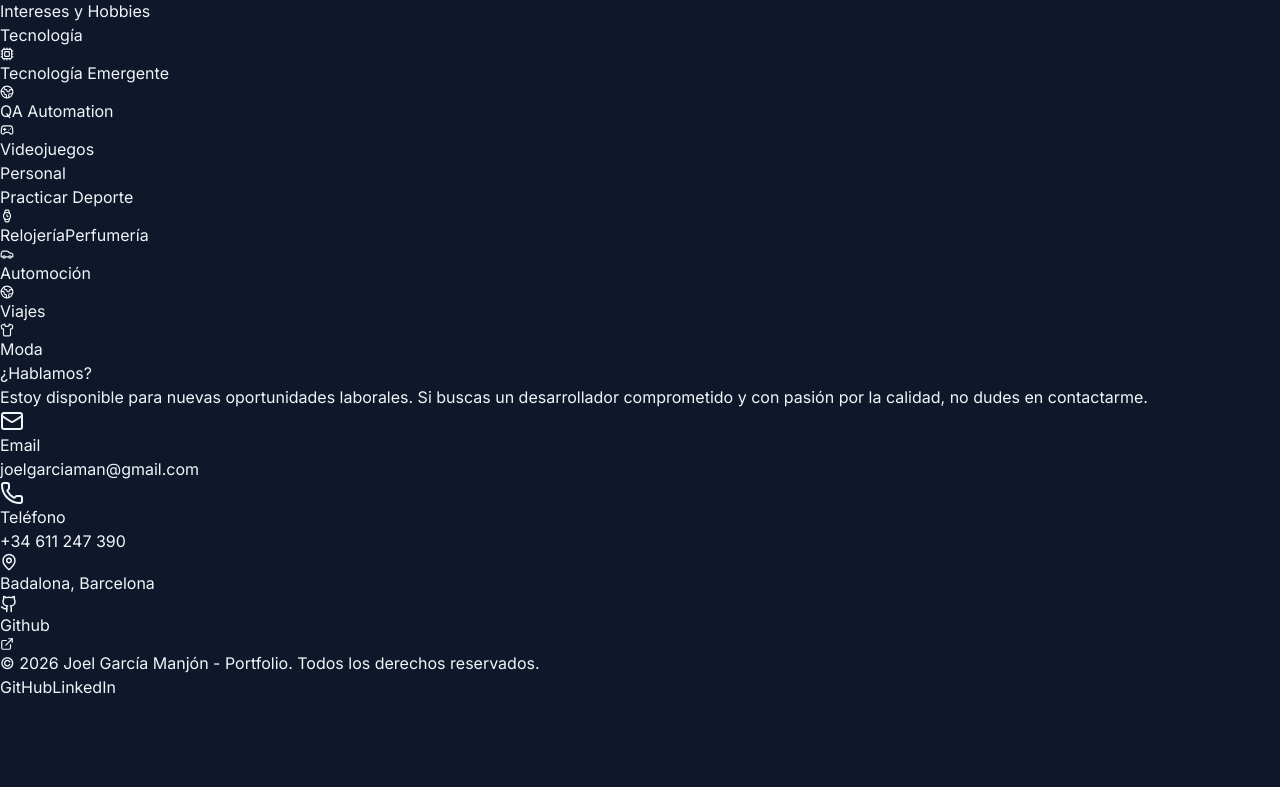
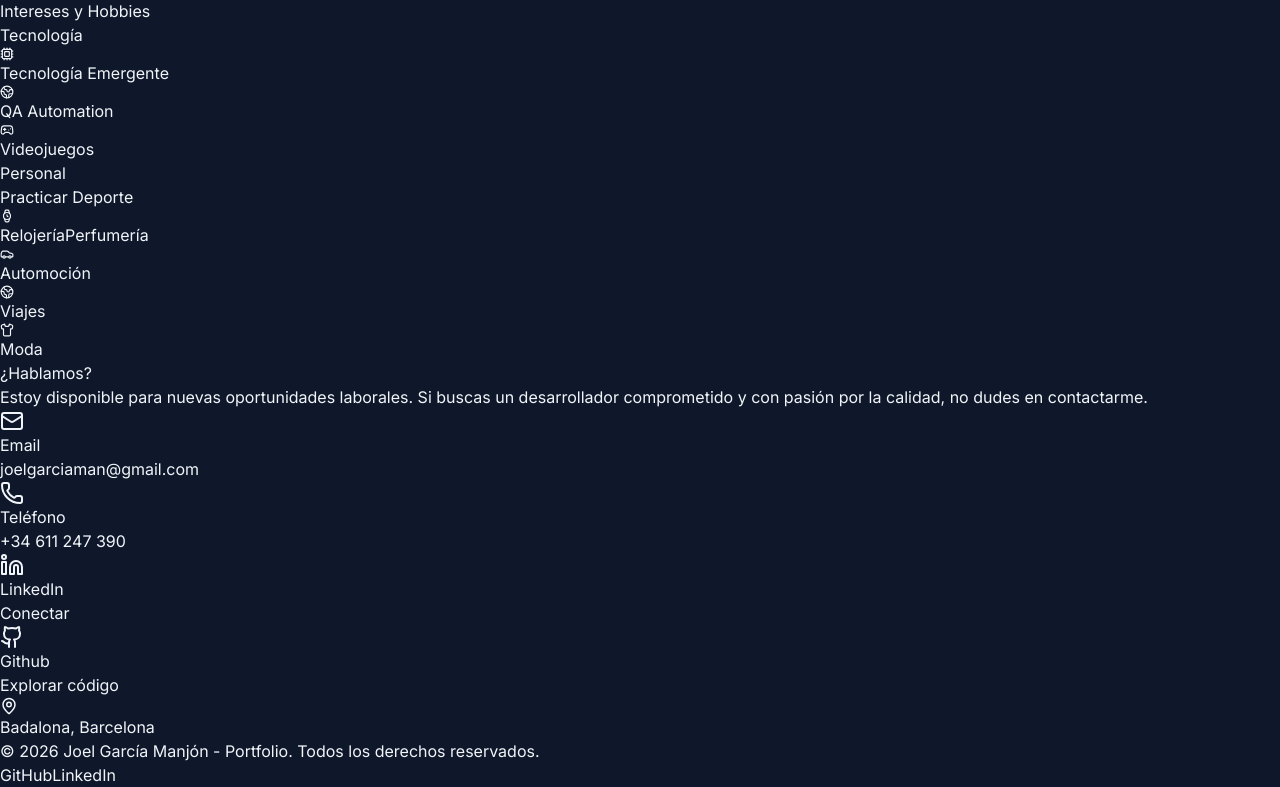
Before and after one commit to joelgarciaman/JoelPortfolio, a React (Vite) app: page / in a window 1280 px wide. Shown: the part 3173-3960 px from the top of the page. Before the commit the page ends 3872 px from the top, so only its background shows below. Built offline with nearby package versions, Linux system fonts and the light colour scheme.

Commit message:
contacto

```diff
--- a/src/components/Contact.tsx
+++ b/src/components/Contact.tsx
@@ -1,4 +1,4 @@
-import { Mail, Phone, MapPin, Github, ExternalLink } from 'lucide-react';
+import { Mail, Phone, MapPin, Github, Linkedin } from 'lucide-react';
 
 const Contact = () => {
     return (
@@ -29,17 +29,26 @@ const Contact = () => {
                         <p className="text-slate-400 text-sm">+34 611 247 390</p>
                     </a>
 
+                    <a href="https://www.linkedin.com/in/joel-garcía-manjón-1aa370181" target="_blank" rel="noopener noreferrer" className="flex flex-col items-center justify-center p-6 bg-slate-800/50 rounded-2xl hover:bg-slate-800 transition-colors group">
+                        <div className="w-12 h-12 rounded-full bg-blue-500/10 flex items-center justify-center text-blue-400 mb-4 group-hover:scale-110 transition-transform">
+                            <Linkedin size={24} />
+                        </div>
+                        <h3 className="text-white font-semibold mb-1">LinkedIn</h3>
+                        <p className="text-slate-400 text-sm">Conectar</p>
+                    </a>
+
+                    <a href="https://github.com/joelgarciaman" target="_blank" rel="noopener noreferrer" className="flex flex-col items-center justify-center p-6 bg-slate-800/50 rounded-2xl hover:bg-slate-800 transition-colors group">
+                        <div className="w-12 h-12 rounded-full bg-purple-500/10 flex items-center justify-center text-purple-400 mb-4 group-hover:scale-110 transition-transform">
+                            <Github size={24} />
+                        </div>
+                        <h3 className="text-white font-semibold mb-1">Github</h3>
+                        <p className="text-slate-400 text-sm">Explorar código</p>
+                    </a>
+
                     <div className="flex flex-col items-center justify-center p-6 bg-slate-800/50 rounded-2xl md:col-span-2">
-                        <div className="flex gap-8">
-                            <div className="flex items-center gap-2 text-slate-300">
-                                <MapPin size={18} className="text-emerald-400" />
-                                <span>Badalona, Barcelona</span>
-                            </div>
-                            <a href="https://github.com/joelgarciaman" target="_blank" rel="noopener noreferrer" className="flex items-center gap-2 text-slate-300 hover:text-white transition-colors">
-                                <Github size={18} />
-                                <span>Github</span>
-                                <ExternalLink size={14} className="opacity-50" />
-                            </a>
+                        <div className="flex items-center gap-2 text-slate-300">
+                            <MapPin size={18} className="text-emerald-400" />
+                            <span>Badalona, Barcelona</span>
                         </div>
                     </div>
 
```
